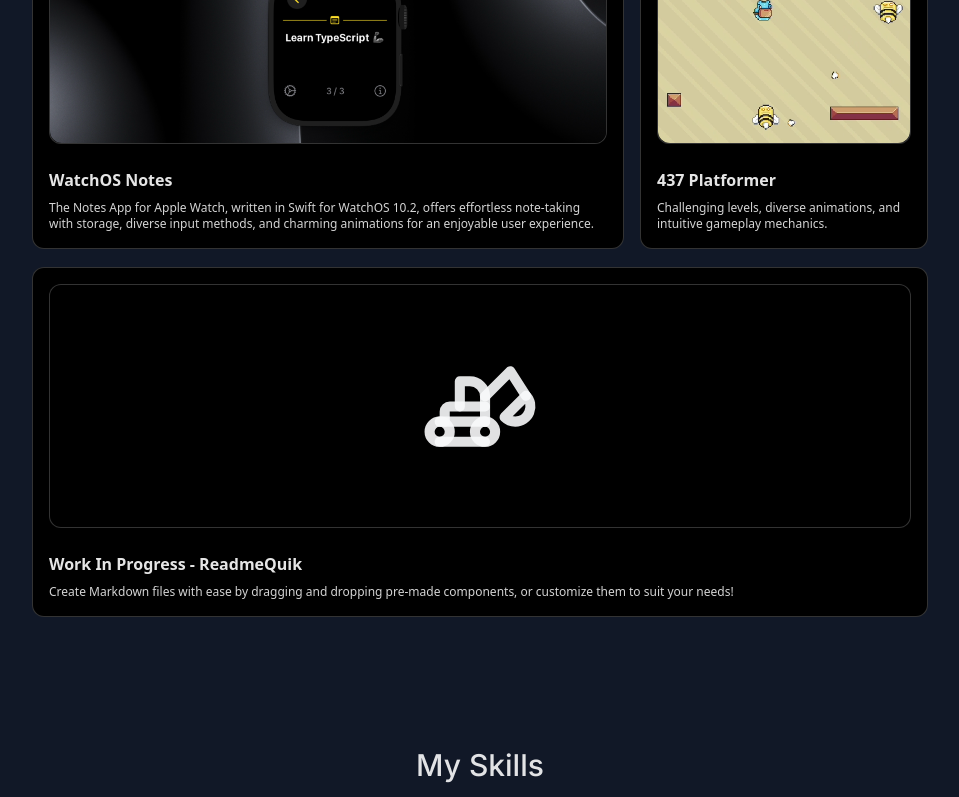
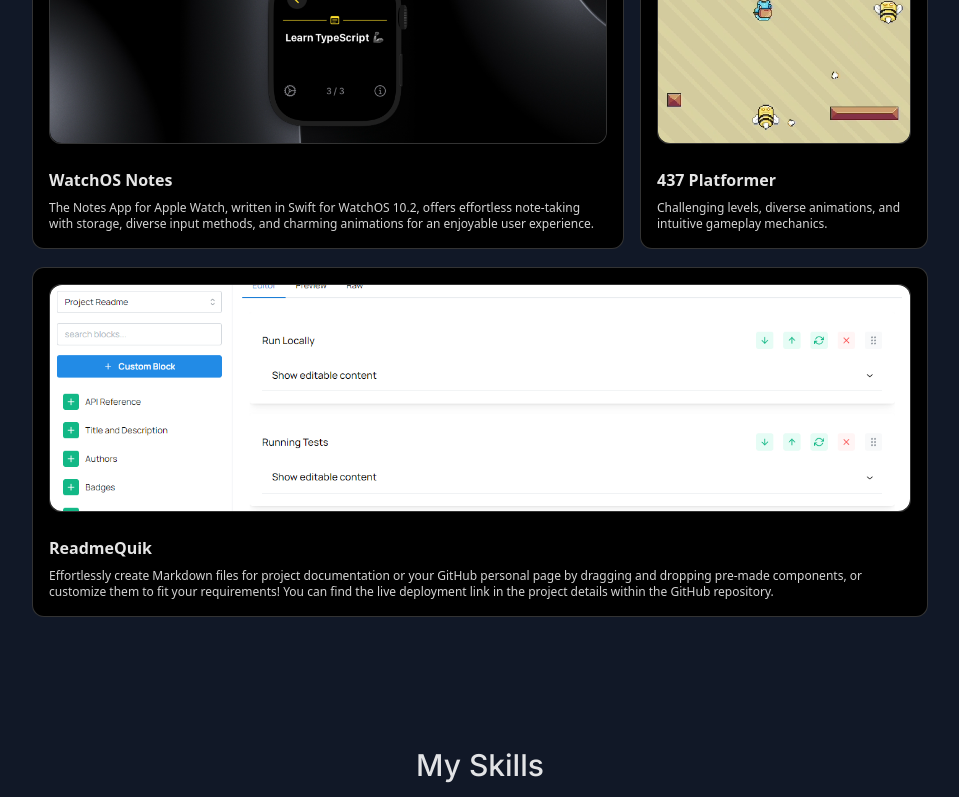
Before and after one commit to oucar/portfolio, a Next.js app: page / in a window 1280 px wide. Shown: the part 3425-4222 px from the top of the page, without its empty margins (160-1119 px from the left). Built offline with nearby package versions, Linux system fonts and the light colour scheme; no server answers.

Commit message:
chore: Update Projects component with ReadmeQuik video and deployment link

```diff
--- a/components/projects.tsx
+++ b/components/projects.tsx
@@ -1,6 +1,6 @@
 "use client";
 
-import React, { useEffect, useState } from "react";
+import React, { useState } from "react";
 import { motion } from "framer-motion";
 import { useSectionInView } from "@/lib/hooks";
 import { BentoGrid, BentoGridItem } from "./bento-grid";
@@ -11,6 +11,7 @@ import {
   IconTableColumn,
   IconBackhoe,
 } from "@tabler/icons-react";
+import ReactPlayer from "react-player";
 import SectionHeading from "./section-heading";
 import GodotImage from "@/public/godot_doomlike.png";
 import LentilJSX from "@/public/lentil-jsx.png";
@@ -21,7 +22,7 @@ import WatchNotes from "@/public/watch-notes.png";
 import WatchColor from "@/public/watch-color-app.png";
 import GodotFinal from "@/public/437-final.png";
 import Auctions from "@/public/auctions.png";
-import ReactPlayer from "react-player";
+import ReadmeQuik from "@/public/readmequik.png";
 
 interface Item {
   title: string;
@@ -61,6 +62,9 @@ const WatchNotesVideo = {
 };
 const GodotFinalVideo = {
   src: "https://www.youtube.com/embed/zxzgsrURiW8?si=5Z2Ann-Gns_RdWeC",
+};
+const ReadmeQuikVideo = {
+  src: "https://www.youtube.com/embed/0c_MCvtP8Co?si=4ex9EiKL-LpUahPs",
 };
 
 export default function Projects() {
@@ -205,7 +209,7 @@ const items: Item[] = [
   {
     title: "Sorting Algorithm Visualizer",
     description:
-      "Embark on a captivating journey through sorting algorithms with this immersive React-based visualizer. Experience the magic of various sorting techniques as you interactively explore their mechanics and efficiency.",
+      "Embark on a captivating journey through sorting algorithms with this immersive React-based visualizer. Experience the magic of various sorting techniques as you interactively explore their mechanics and efficiency. You can find the live deployment link in the project details on GitHub.",
     header: (
       <VideoSkeleton imageSrc={Sorting.src} youtubeVideo={SortingVideo.src} />
     ),
@@ -296,13 +300,18 @@ const items: Item[] = [
   },
   // Work In Progress
   {
-    title: "Work In Progress - ReadmeQuik",
+    title: "ReadmeQuik",
     description:
-      "Create Markdown files with ease by dragging and dropping pre-made components, or customize them to suit your needs!",
-    header: <VideoSkeleton imageSrc={""} youtubeVideo={""} />,
+      "Effortlessly create Markdown files for project documentation or your GitHub personal page by dragging and dropping pre-made components, or customize them to fit your requirements! You can find the live deployment link in the project details within the GitHub repository.",
+    header: (
+      <VideoSkeleton
+        imageSrc={ReadmeQuik.src}
+        youtubeVideo={ReadmeQuikVideo.src}
+      />
+    ),
     className: "md:col-span-3",
     icon: <IconTableColumn className="h-4 w-4 text-neutral-500" />,
-    imageComponent: <img src={""} alt="ReadmeQuik" />,
+    imageComponent: <img src={ReadmeQuik.src} alt="ReadmeQuik" />,
     githubLink: "https://github.com/oucar/ReadmeQuik/",
   },
 ];
```
Also changed, not shown: public/readmequik.png (added).
